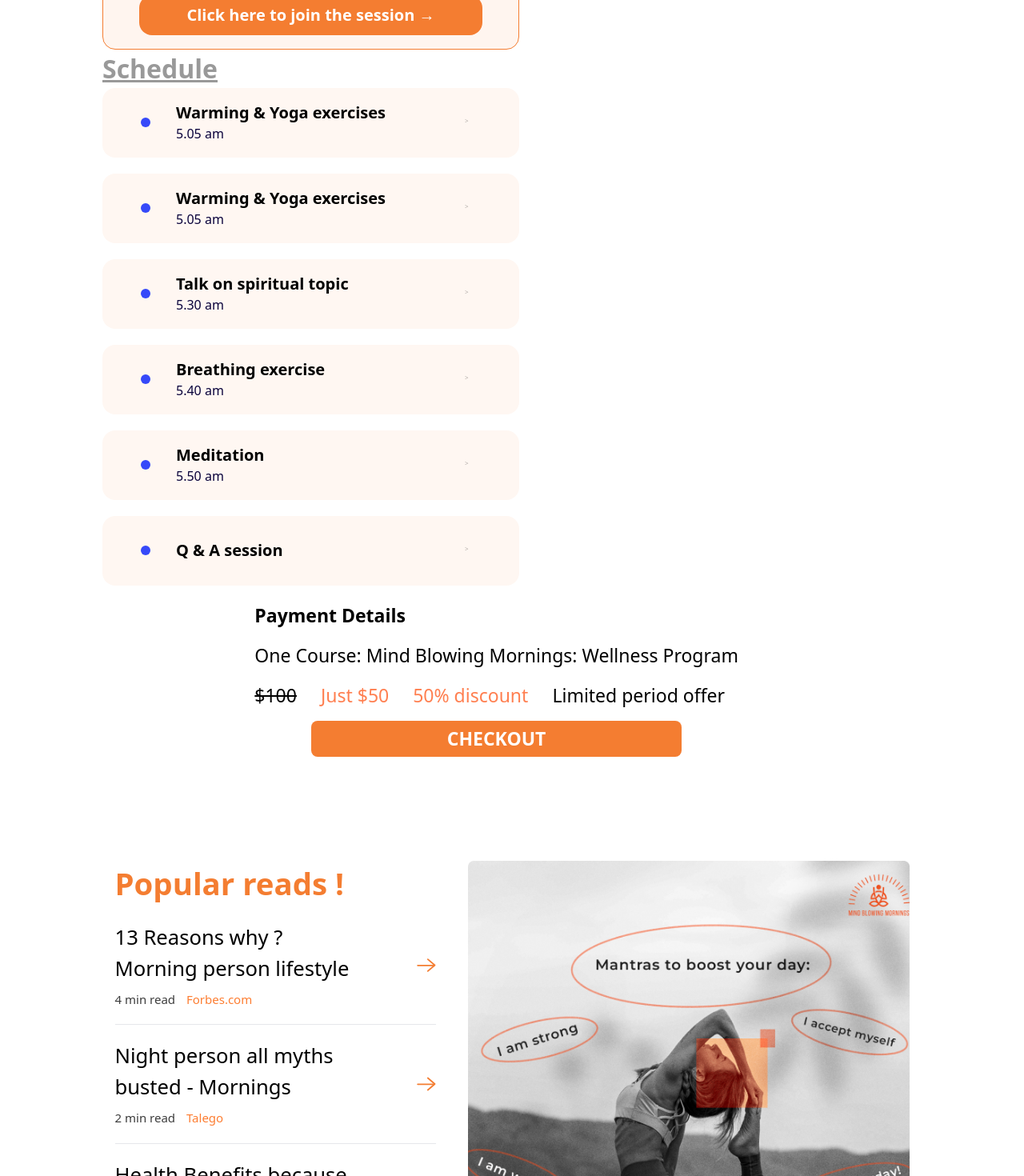
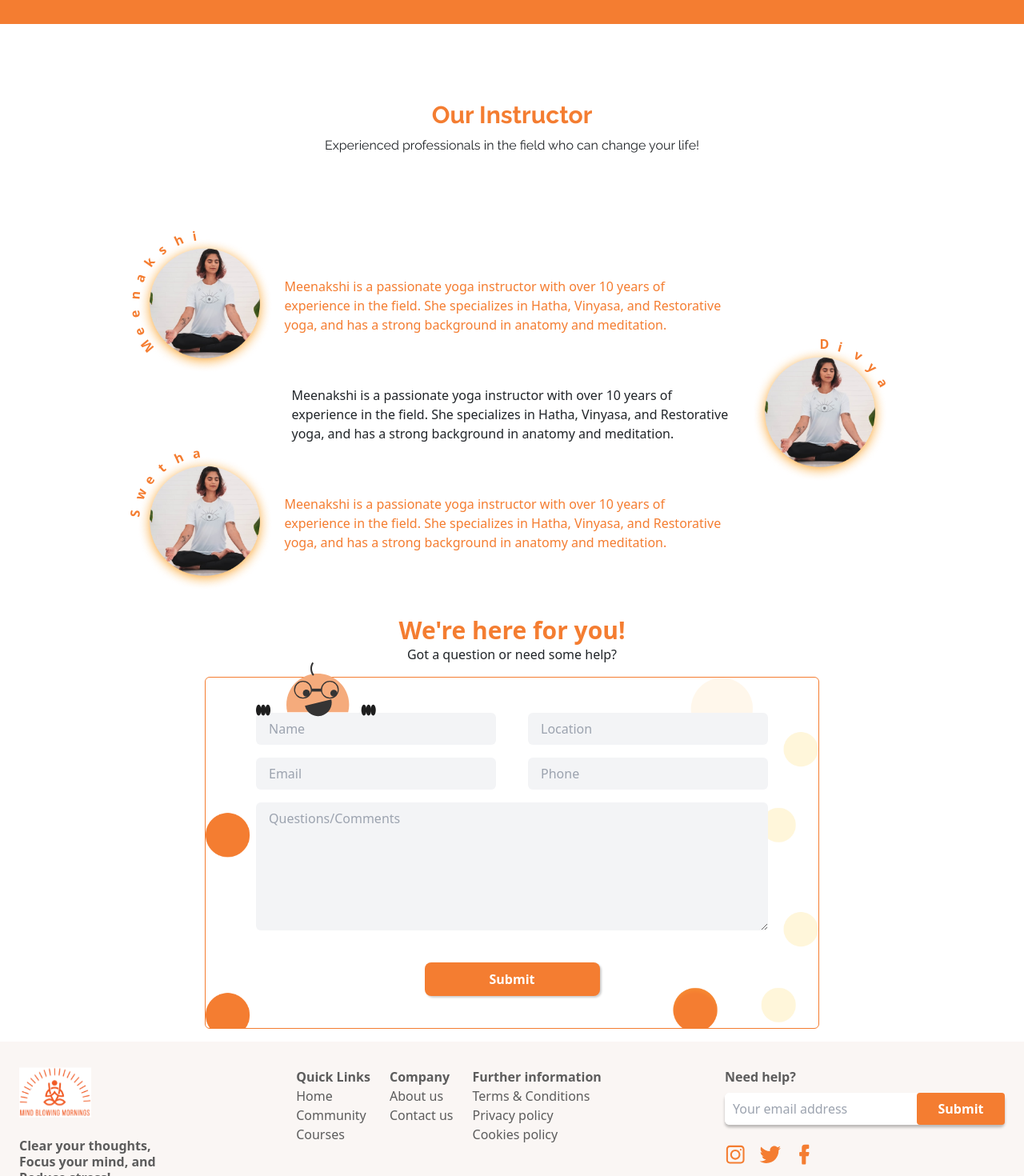
Before and after one commit to AndDev741/Mind-Blowing-Morning, a React (Vite) app: page / in a window 1280 px wide. Shown: the part 660-2130 px from the top of the page at 80% size. Built offline with nearby package versions, Linux system fonts and the light colour scheme.

Commit message:
Added Contact Section

```diff
--- a/index.html
+++ b/index.html
@@ -4,19 +4,16 @@
     <meta charset="UTF-8" />
     <link rel="icon" type="image/svg+xml" href="/vite.svg" />
     <meta name="viewport" content="width=device-width, initial-scale=1.0" />
-<<<<<<< HEAD
     <link rel="stylesheet" href="../bootstrap.min.css"/>
-    <!-- <link href="https://cdn.jsdelivr.net/npm/bootstrap@5.0.2/dist/css/bootstrap.min.css" rel="stylesheet" integrity="sha384-EVSTQN3/azprG1Anm3QDgpJLIm9Nao0Yz1ztcQTwFspd3yD65VohhpuuCOmLASjC" crossorigin="anonymous"> -->
+    <link href="https://cdn.jsdelivr.net/npm/bootstrap@5.0.2/dist/css/bootstrap.min.css" rel="stylesheet" integrity="sha384-EVSTQN3/azprG1Anm3QDgpJLIm9Nao0Yz1ztcQTwFspd3yD65VohhpuuCOmLASjC" crossorigin="anonymous">
 
-=======
     <link rel="stylesheet" href="https://cdnjs.cloudflare.com/ajax/libs/font-awesome/4.7.0/css/font-awesome.min.css">
->>>>>>> 48b6ad5f452922f3cc1df827fb819a46f3f5950f
     <title>Vite + React + TS</title>
   </head>
   <body>
     <div id="root"></div>
     <script type="module" src="/src/main.tsx"></script>
-    <!-- <script src="https://cdn.jsdelivr.net/npm/bootstrap@5.0.2/dist/js/bootstrap.bundle.min.js" integrity="sha384-MrcW6ZMFYlzcLA8Nl+NtUVF0sA7MsXsP1UyJoMp4YLEuNSfAP+JcXn/tWtIaxVXM" crossorigin="anonymous"></script> -->
+    <script src="https://cdn.jsdelivr.net/npm/bootstrap@5.0.2/dist/js/bootstrap.bundle.min.js" integrity="sha384-MrcW6ZMFYlzcLA8Nl+NtUVF0sA7MsXsP1UyJoMp4YLEuNSfAP+JcXn/tWtIaxVXM" crossorigin="anonymous"></script>
 
 
   </body>
--- a/src/App.tsx
+++ b/src/App.tsx
@@ -17,17 +17,17 @@ const App = () => {
     {/* <Button outline="outline" >hello</Button> */}
     {/* <Coursedetail/> */}
       <Navbar />
-      <Dashboard />
-      {/* <Routes>
+      {/* <Dashboard /> */}
+      <Routes>
         <Route path="/" element={<Home />} />
         <Route path="/about" element={<About />} />
         <Route path="/courses" element={<Courses />} />
         <Route path="/community" element={<Community />} />
         <Route path="/contact" element={<Contact />} />
-      </Routes> */}
-      <Payment></Payment>
-      <Community/>
-      <Footer />
+      </Routes>
+      {/* <Payment></Payment>
+      <Community/> */}
+      {/* <Footer /> */}
     </>
   );
 };
--- a/src/components/About_Section/About.tsx
+++ b/src/components/About_Section/About.tsx
@@ -6,8 +6,8 @@ export const About = () => {
     <div className=' w-screen h-[20vh] '>
 
     </div>
-    <div className='about_section w-screen  box-border bg-primaryOrange min-h-[80vh] relative flex items-center justify-center'>
-        <img src={cute} className='absolute top-[calc(0px-87px)] w-[200px] h-[100px]'></img>
+    <div className='about_section w-screen  box-border bg-primaryOrange relative flex items-center justify-center'>
+        <img alt='About' src={cute} className='absolute top-[calc(0px-87px)] w-[200px] h-[100px]'></img>
 
         <div className="about_container bg-slate-400 flex flex-col lg:flex-row max-w-[90%] my-6">
             <div className="left lg:w-max w-full flex bg-primaryOrange py-3 pr-14" >
--- a/src/components/Buttons/Button.css
+++ b/src/components/Buttons/Button.css
@@ -4,10 +4,26 @@
     background-color: var(--primary-color);
     border-radius: 8px;
     font-weight: 600;
-    transition: 0.3s;
+    transition: 0.5s;
+    box-shadow: rgba(0, 0, 0, 0.2) 1.95px 1.95px 2.6px;
 
 }
 .btn:hover
 {
-    background-color: hsl(23, 50%, 40%);
+    background-color: hsl(60, 100%, 66%);
+    transform:scale(95%) ;
+    box-shadow: rgba(100, 100, 111, 0.2) 0px 7px 29px 0px;
+
 }
+.btn:active{
+    box-shadow: rgba(100, 100, 111, 0.2) 0px 7px 29px 0px;
+    transform:scale(95%) translateY(20px) ;
+    border: none;
+    outline: none;
+
+}
+
+.btn:focus{
+    box-shadow: rgba(100, 100, 111, 0.2) 0px 7px 29px 0px !important;
+
+}
--- /dev/null
+++ b/src/components/Contact_section/Contact_section.css
@@ -0,0 +1,12 @@
+
+
+@media screen and (width < 490px) {
+    .input_div_contact{
+        width: 80% !important;
+        margin: auto !important;
+    }
+}
+
+.contactus_section input:focus , .contactus_section textarea:focus {
+    outline: solid 2px var(--primary-color);
+}
--- /dev/null
+++ b/src/components/Contact_section/Contact_section.tsx
@@ -0,0 +1,63 @@
+import React from "react";
+import Button from "../Buttons/Button";
+import bg from '../../assets/contact_bg1.png'
+import cute_man from '../../assets/cute.svg'
+import './Contact_section.css'
+
+const Contact_section = () => {
+  return (
+    <section className="w-screen flex justify-center contactus_section ">
+      <div className=" max-w-5xl container flex justify-center flex-col items-center py-3">
+        <div className=" w-full justify-center ">
+          <h4 className=" text-2xl lg:text-3xl font-bold text-primaryOrange text-center">
+            We're here for you!
+          </h4>
+          <p className=" hidden md:block text-center">
+            Got a question or need some help?
+          </p>
+        </div>
+        <div className=" w-full max-w-3xl mt-3 py-4 !pt-11 rounded-md bg-contain border-solid border-[1.5px] border-primaryOrange " style={{ backgroundImage: `url(${bg})` }}>
+          <div className="w-full flex justify-center sm:flex-row flex-col gap-2   ms:!gap-4 md:!gap-10   mb-2 ms:!mb-3 md:!mb-4 ">
+            {" "}
+            <div className=" relative input_div_contact  lg:min-w-[300px] ms:min-w-[250px]">
+            <img className=" absolute top-[-70px] left-0 w-[150px]" alt="Style_Element" src={cute_man}></img>
+            <input
+              type="text"
+
+              className=" py-2 rounded-md w-full  px-3 bg-gray-100 text-black"
+              placeholder="Name"
+            ></input>
+            </div>
+            <input
+              type="text"
+
+              className=" input_div_contact py-2 rounded-md lg:min-w-[300px] ms:min-w-[250px]  px-3 bg-gray-100 text-black"
+              placeholder="Location"
+            />
+          </div>
+          <div className="w-full flex justify-center sm:flex-row flex-col gap-2   ms:!gap-4 md:!gap-10   mb-2 ms:!mb-3 md:!mb-4">
+            {" "}
+            <input
+              type="email"
+              className="py-2  input_div_contact rounded-md lg:min-w-[300px] ms:min-w-[250px]  px-3 bg-gray-100 text-black"
+              placeholder="Email"
+            />
+            <input
+              type="text"
+              className="py-2  input_div_contact rounded-md lg:min-w-[300px] ms:min-w-[250px]  px-3 bg-gray-100 text-black"
+              placeholder="Phone"
+            />
+          </div>
+          <div className="w-full flex justify-center sm:flex-row  flex-col gap-2   ms:!gap-4 md:!gap-10   mb-2 ms:!mb-3 md:!mb-4">
+            <textarea placeholder="Questions/Comments" rows={6} className="py-2 px-3 input_div_contact bg-gray-100 rounded-md lg:min-w-[calc(600px+2.5rem)] ms:min-w-[calc(500px+1rem)] sm:w-[70%]" />
+          </div>
+          <div className="w-full flex justify-center mb-2 ms:!mb-3 md:!mb-4">
+            <Button  className="!px-[5rem] py-[.5rem] mt-4 text-center" >Submit</Button>
+          </div>
+        </div>
+      </div>
+    </section>
+  )
+};
+
+export default Contact_section;
--- a/src/components/Instructor/Instructor.tsx
+++ b/src/components/Instructor/Instructor.tsx
@@ -3,8 +3,8 @@ import Profile from './Profile'
 
 const Instructor = () => {
   return (
-    <div className="instructor w-screen min-h-screen flex flex-col gap-10">
-        <div className="heading w-full  py-5 flex flex-col gap-2  mt-12 ">
+    <div className="instructor w-screen justify-center items-center flex flex-col gap-10">
+        <div className=" w-full  py-5 flex flex-col gap-2 mt-12 ">
             <h2 className=' m-auto font-mainFont font-bold text-3xl text-primaryOrange'>Our Instructor</h2>
             <p className=' m-auto font-mainFont '>Experienced professionals in the field who can change your life!</p>
         </div>
--- a/src/pages/Home.tsx
+++ b/src/pages/Home.tsx
@@ -2,12 +2,14 @@ import React from 'react'
 import { About } from '../components/About_Section/About'
 import Footer from '../components/footer/Footer'
 import Instructor from '../components/Instructor/Instructor'
+import Contact_section from '../components/Contact_section/Contact_section'
 
 const Home = () => {
   return (
     <div className="home w-screen">
     <About></About>
     <Instructor/>
+    <Contact_section/>
     <Footer/>
     </div>
 
--- a/tailwind.config.js
+++ b/tailwind.config.js
@@ -3,7 +3,9 @@ export default {
   content: ["./index.html", "./src/**/*.{js,ts,jsx,tsx}"],
   theme: {
     screens: {
+      xs: "200px",
       sm: "481px",
+      ms: "600px",
       md: "769px",
       lg: "993px",
       xl: "1281px",
```
Also changed, not shown: src/assets/contact_bg1.png (added).
